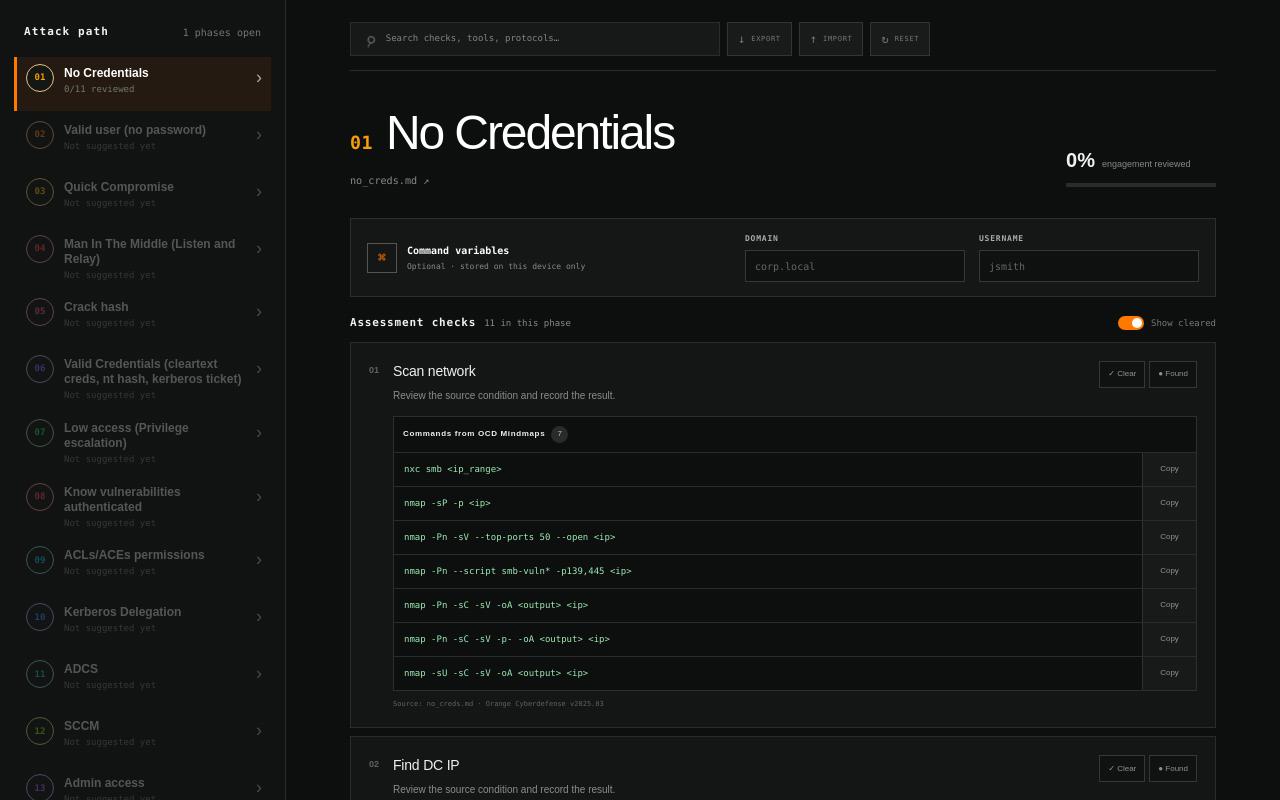
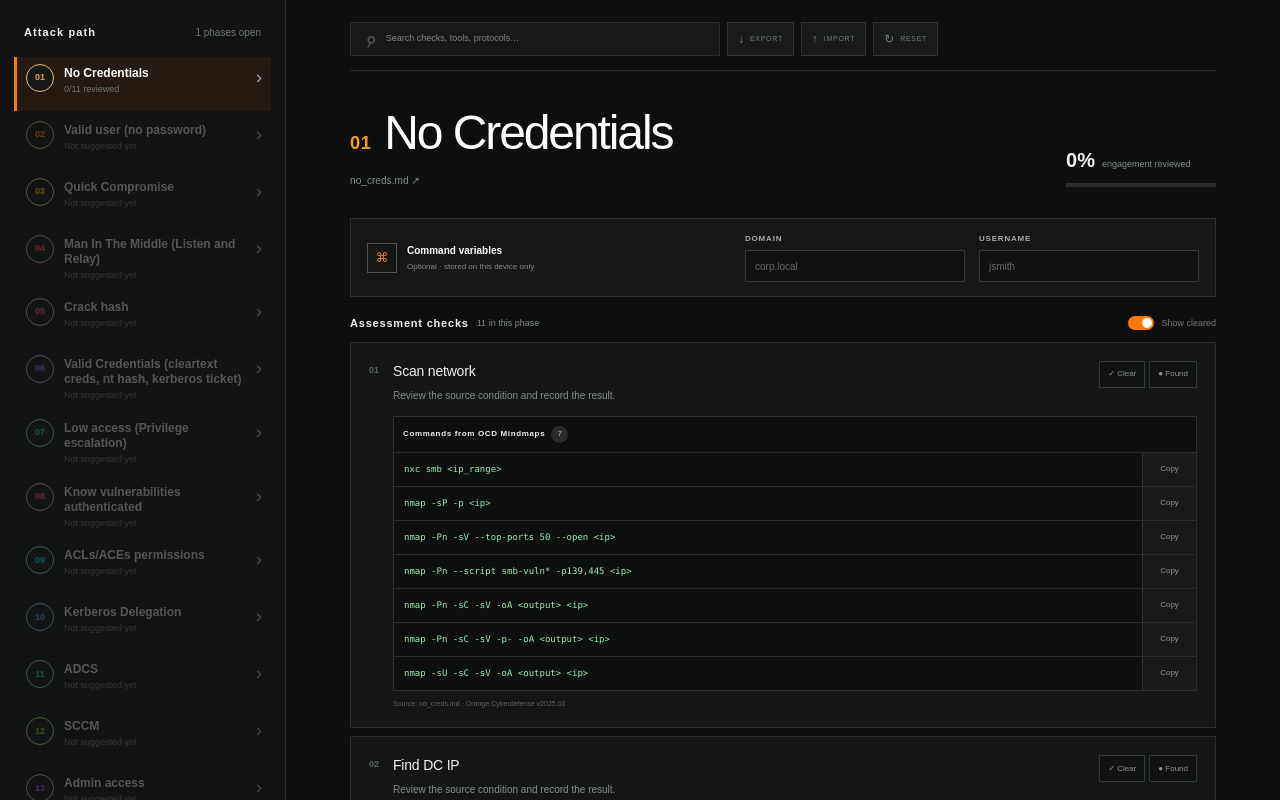
Before and after one commit to Klepvink/OCD_Pathfinder, a Next.js app: page / in a window 1280 px wide. Shown: the top 800 px of the page. Built offline with nearby package versions, Linux system fonts and the light colour scheme.

Commit message:
Use regular type for interface text

```diff
--- a/app/globals.css
+++ b/app/globals.css
@@ -61,9 +61,9 @@ button { color: inherit; }
 .content-head { display: flex; justify-content: space-between; align-items: flex-end; gap: 40px; margin-bottom: 28px; }
 h1 { font-size: clamp(32px, 4vw, 48px); line-height: 1; letter-spacing: -2.1px; margin: 0 0 13px; }
 .phase-title { display: flex; align-items: baseline; gap: 13px; }
-.phase-title > span { flex: 0 0 auto; font-family: var(--font-geist-mono), monospace; font-size: .38em; font-weight: 700; letter-spacing: .5px; }
+.phase-title > span { flex: 0 0 auto; font-size: .38em; font-weight: 700; letter-spacing: .5px; }
 .description { max-width: 620px; margin: 0; color: #686868; font-size: 13px; line-height: 1.55; }
-.description a { color: inherit; font-family: var(--font-geist-mono), monospace; font-size: .78em; text-decoration-color: #4d554f; text-underline-offset: 3px; }
+.description a { color: inherit; font-size: .78em; text-decoration-color: #4d554f; text-underline-offset: 3px; }
 .description a:hover { color: #8ee8a9; text-decoration-color: #8ee8a9; }
 .progress-card { min-width: 150px; padding-bottom: 3px; }
 .progress-copy { display: flex; align-items: baseline; gap: 7px; margin-bottom: 8px; }
@@ -78,7 +78,7 @@ h1 { font-size: clamp(32px, 4vw, 48px); line-height: 1; letter-spacing: -2.1px;
 .engagement-profile strong { font-size: 10px; }
 .engagement-profile small { color: #898989; font-size: 8px; margin-top: 3px; }
 .engagement-profile label > span { display: block; color: #aaa; font-size: 8px; font-weight: 800; letter-spacing: .8px; margin-bottom: 5px; }
-.engagement-profile input { width: 100%; height: 32px; border: 1px solid #4b4b4b; outline: none; background: #252525; color: #fff; padding: 0 9px; font-family: var(--font-geist-mono), monospace; font-size: 10px; }
+.engagement-profile input { width: 100%; height: 32px; border: 1px solid #4b4b4b; outline: none; background: #252525; color: #fff; padding: 0 9px; font-size: 10px; }
 .engagement-profile input:focus { border-color: var(--orange); }
 .engagement-profile input::placeholder { color: #666; }
 .next-steps { display: flex; justify-content: space-between; align-items: center; gap: 20px; border: 1px solid #ffd2aa; background: #fff9f3; padding: 13px 15px; margin-bottom: 28px; }
@@ -121,19 +121,19 @@ h1 { font-size: clamp(32px, 4vw, 48px); line-height: 1; letter-spacing: -2.1px;
 .reference-chart { margin: 14px 0 0; border: 1px solid #303531; background: #0d0f0e; }
 .reference-chart-head { min-height: 45px; display: flex; align-items: center; justify-content: space-between; gap: 18px; padding: 9px 11px; border-bottom: 1px solid #292d2a; }
 .reference-chart-head > div span, .reference-chart-head > div strong { display: block; }
-.reference-chart-head > div span { margin-bottom: 3px; color: #6f7b72; font-family: var(--font-geist-mono), monospace; font-size: 7px; letter-spacing: .9px; }
+.reference-chart-head > div span { margin-bottom: 3px; color: #6f7b72; font-size: 7px; letter-spacing: .9px; }
 .reference-chart-head > div strong { font-size: 10px; }
-.reference-chart-head a { color: #8ee8a9; font-family: var(--font-geist-mono), monospace; font-size: 8px; text-decoration: none; }
+.reference-chart-head a { color: #8ee8a9; font-size: 8px; text-decoration: none; }
 .reference-chart-canvas { padding: clamp(10px, 2vw, 22px); overflow: hidden; background: #f5f5f1; }
 .reference-chart img { display: block; width: min(100%, 760px); height: auto; margin: 0 auto; }
-.reference-chart figcaption { padding: 8px 11px; border-top: 1px solid #292d2a; color: #69716b; font-family: var(--font-geist-mono), monospace; font-size: 7px; }
+.reference-chart figcaption { padding: 8px 11px; border-top: 1px solid #292d2a; color: #69716b; font-size: 7px; }
 .command-panel { margin-top: 13px; border: 1px solid #dedbd6; background: #f8f7f5; }
 .command-head { min-height: 36px; display: flex; justify-content: space-between; align-items: center; gap: 12px; padding: 7px 9px; border-bottom: 1px solid #e2dfda; }
 .command-head > div:first-child { display: flex; align-items: center; gap: 6px; }
 .command-head strong { font-size: 8px; letter-spacing: .65px; }
 .command-head > div:first-child > span { min-width: 17px; height: 17px; border-radius: 9px; background: #e7e4df; color: #65615c; display: grid; place-items: center; font-size: 8px; }
 .tool-list { display: flex; gap: 4px; flex-wrap: wrap; justify-content: flex-end; }
-.tool-list span { background: #fff; border: 1px solid #ddd9d3; color: #5d5954; padding: 3px 5px; font-family: var(--font-geist-mono), monospace; font-size: 7px; }
+.tool-list span { background: #fff; border: 1px solid #ddd9d3; color: #5d5954; padding: 3px 5px; font-size: 7px; }
 .commands { display: grid; }
 .command-row { min-width: 0; display: grid; grid-template-columns: minmax(0, 1fr) auto; align-items: stretch; border-bottom: 1px solid #e7e4df; }
 .command-row:last-child { border-bottom: 0; }
@@ -144,7 +144,7 @@ h1 { font-size: clamp(32px, 4vw, 48px); line-height: 1; letter-spacing: -2.1px;
 .user-command-panel .command-head { background: #101a13; border-color: #294033; }
 .user-command-panel .command-head strong { color: #8ee8a9; }
 .source-line { margin-top: 8px; color: #9a9690; font-size: 7px; }
-.source-line code { color: #716d67; font-size: 7px; }
+.source-line code { color: #716d67; font-family: inherit; font-size: 7px; }
 .check-card textarea { width: 100%; min-height: 54px; resize: vertical; margin-top: 11px; border: 1px solid #e3e0dc; outline: none; padding: 9px; font-size: 10px; line-height: 1.5; background: #fcfbfa; }
 .check-card textarea:focus { border-color: #aaa49d; background: #fff; }
 .empty { padding: 36px; text-align: center; color: #888; border: 1px dashed #ccc; font-size: 12px; }
@@ -538,7 +538,6 @@ body::before {
   border: 1px solid #59725f;
   background: #111a14;
   color: #8ee8a9;
-  font-family: var(--font-geist-mono), monospace;
   font-size: 10px;
   font-weight: 800;
   box-shadow: inset 0 0 12px rgba(92, 222, 132, .06);
@@ -547,7 +546,6 @@ body::before {
 .side-brand strong,
 .side-brand small {
   display: block;
-  font-family: var(--font-geist-mono), monospace;
 }
 
 .side-brand strong {
@@ -560,16 +558,6 @@ body::before {
   color: #657068;
   font-size: 7px;
   letter-spacing: .9px;
-}
-
-.sidebar-heading p,
-.sidebar-heading span,
-.nav-number,
-.nav-copy small,
-.list-toolbar,
-.engagement-profile,
-.source-line {
-  font-family: var(--font-geist-mono), monospace;
 }
 
 .operator-bar {
@@ -585,7 +573,6 @@ body::before {
 
 .system-state {
   color: #738078;
-  font-family: var(--font-geist-mono), monospace;
   font-size: 8px;
   letter-spacing: .8px;
   white-space: nowrap;
@@ -619,7 +606,6 @@ body::before {
 }
 
 .compact-search input {
-  font-family: var(--font-geist-mono), monospace;
   font-size: 9px;
 }
 
@@ -631,7 +617,6 @@ body::before {
   gap: 6px;
   padding: 0 10px;
   color: #717b74;
-  font-family: var(--font-geist-mono), monospace;
   font-size: 12px;
 }
 
```
